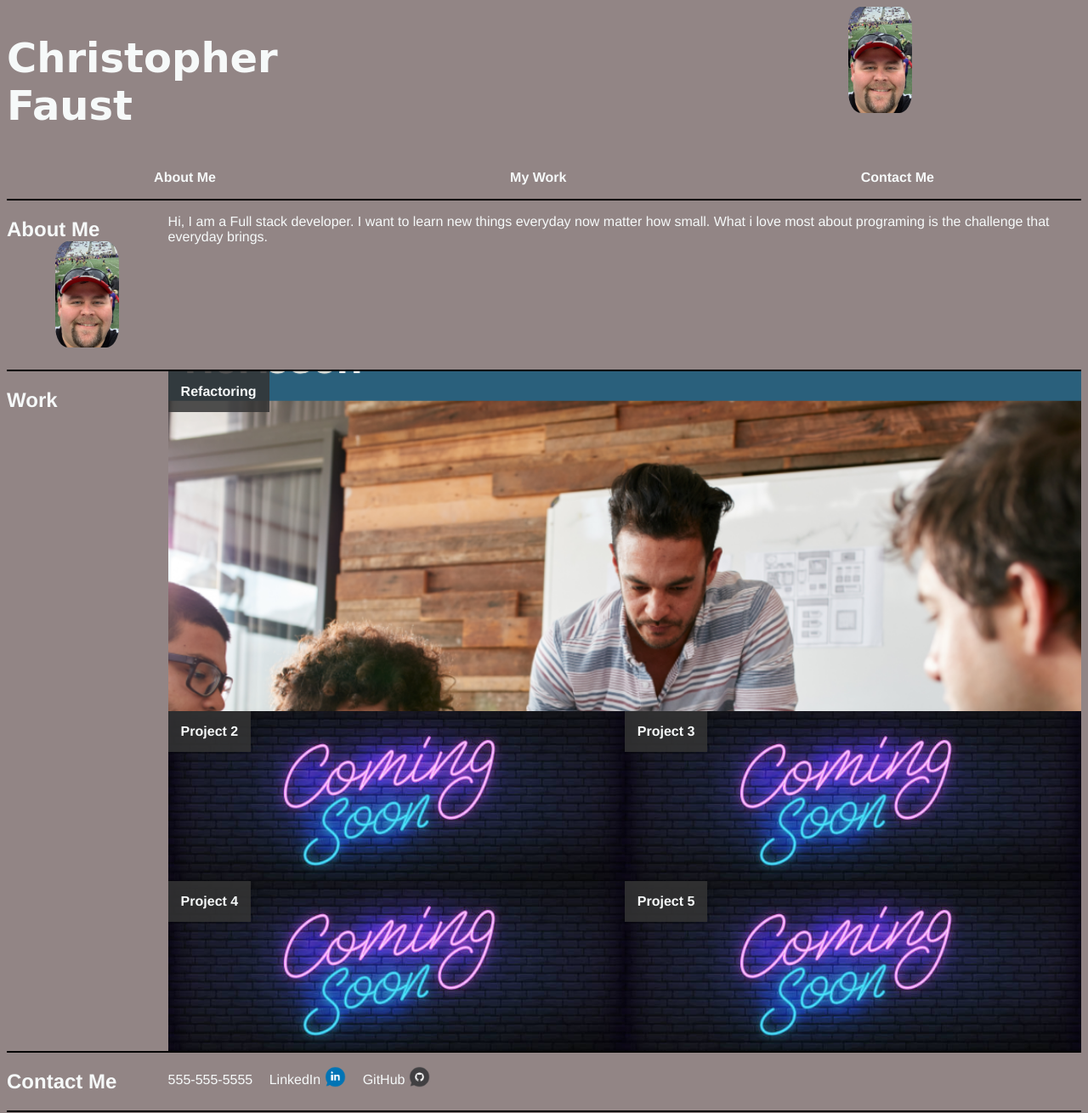
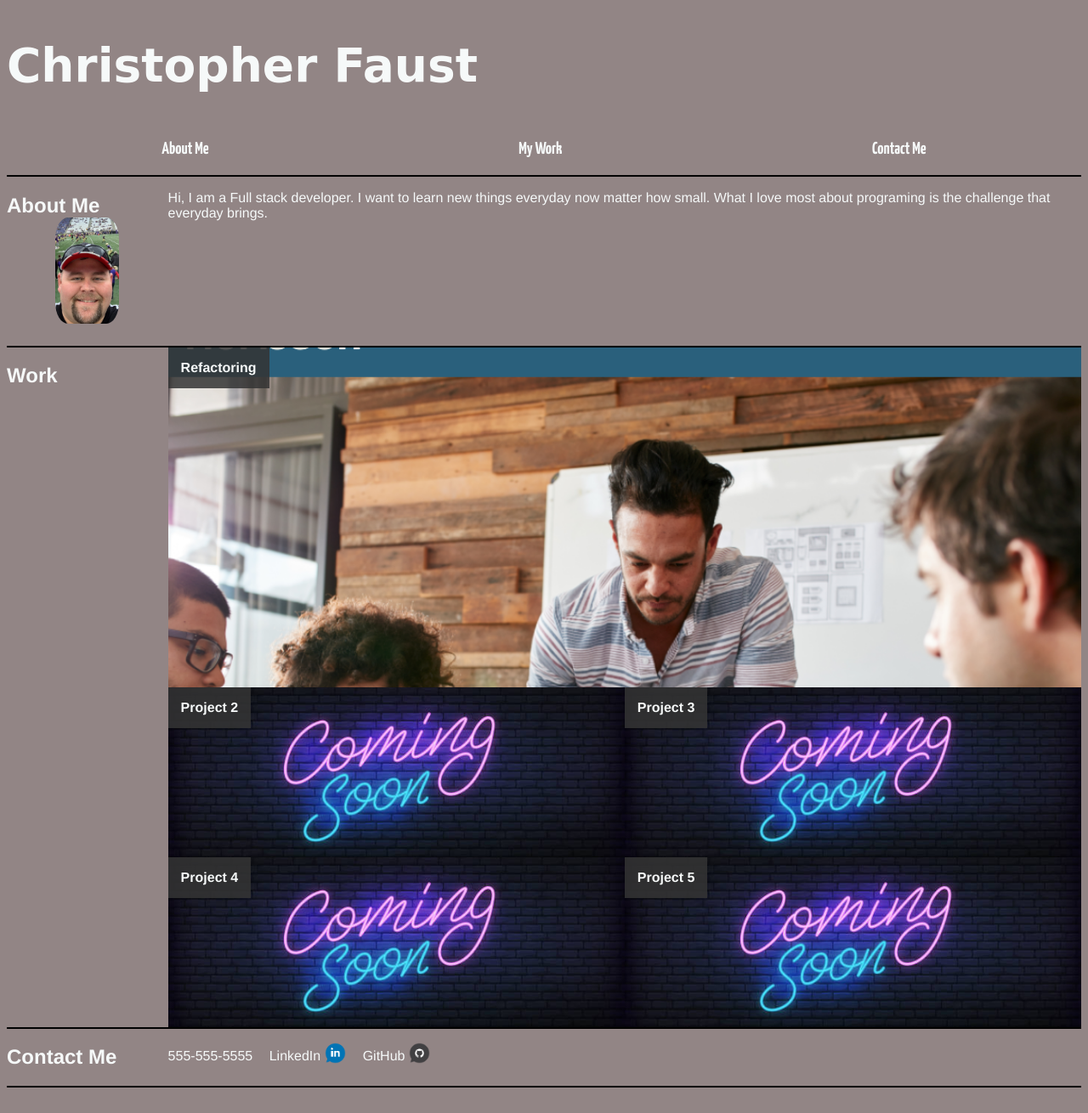
Before and after one commit to cefaust/my-portfolio, a plain HTML site: page index.html in a window 1280 px wide. Shown: the whole page at 85% size. After the commit the page ends 1288 px from the top, so only its background shows below. Drawn offline with Linux system fonts and the light colour scheme; a web font is replaced by a local one.

Commit message:
css styling changes

```diff
--- a/assets/css/style.css
+++ b/assets/css/style.css
@@ -1,5 +1,3 @@
-
-
 :root {
     --common-text-color: rgb(246, 249, 249);
 }
@@ -35,26 +33,19 @@ body {
 }
 
 header h1 {
-    flex:1 50%;
-    font-size: 48px;
-    font-family: 'Sqaure Peg', cursive;
+    flex: 1 100%;
+    font-size: 55px;
+    font-family: 'Square Peg', cursive;
 }
 
-.header-img {
-    flex: 25%;
-    text-align: center;
-}
 
-.header-img img {
-
-    width: 75px;
-
-    border-radius: 20%;
-}
 
 .header-nav {
-    flex: 1 50%;
+    flex: 1 75%;
     font-weight: bold;
+    font-family: 'Yanone Kaffeesatz', sans-serif;
+    font-size: 20px;
+
 }
 
 .header-nav ul {
@@ -92,12 +83,20 @@ main>section {
 
 
 .aboutme2 {
-    flex:1 85%;
+    flex: 1 85%;
 }
 
+.aboutme-img {
+    flex: 25%;
+    text-align: center;
+}
 
+.aboutme-img img {
 
+    width: 75px;
 
+    border-radius: 20%;
+}
 
 
 
@@ -123,6 +122,7 @@ main>section {
     color: var(--common-text-color);
     text-decoration: none;
 }
+
 .contactme-list img {
     width: 30px;
     vertical-align: bottom;
@@ -136,7 +136,9 @@ main>section {
 
 @media screen and (max-width: 567px) {
     header {
+        width: 100%;
         border-bottom: 2px solid black;
+        text-align: center;
     }
 
     h1 {
@@ -153,6 +155,7 @@ main>section {
 
     .aboutme1 h2 {
         text-align: center;
+
 
     }
 
@@ -177,7 +180,10 @@ main>section {
 .mywork-project-list .cards {
     display: flex;
     flex-wrap: wrap;
+
 }
+
+
 
 .mywork-project-list .card {
     background-image: url(../../assets/images/placeholder.jpeg);
@@ -187,12 +193,21 @@ main>section {
     min-width: 200px;
     min-height: 200px;
     position: relative;
+    transition: all 0.75s ease-in-out;
+
+}
+
+.mywork-project-list .card:hover {
+    /* filter: saturate(2.2); */
+        filter: hue-rotate(180deg);
+
 }
 
 .mywork-project-list .cards .card:first-child {
-    width:100%;
+    width: 100%;
     height: 400px;
 }
+
 .mywork-project-list .cards .card:not(:first-child) {
     flex: 1 50%;
 }
@@ -201,7 +216,7 @@ main>section {
     background-image: url(../../assets/images/projects/Code_Refactoring_proj.png);
 }
 
-.mywork-project-list .cards header{
+.mywork-project-list .cards header {
     color: var(--common-text-color);
     position: absolute;
     padding: 15px;
--- a/index.html
+++ b/index.html
@@ -1,24 +1,23 @@
 <!DOCTYPE html>
 <html lang="en">
-
   <head>
-    <meta charset="UTF-8">
-    <meta name="viewport" content="width=device-width, initial-scale=1.0">
-    <link rel="stylesheet" href="./assets/css/style.css">
-    <title>My Portfolio
-    </title>
-    <link rel="preconnect" href="https://fonts.googleapis.com">
-<link rel="preconnect" href="https://fonts.gstatic.com" crossorigin>
-<link href="https://fonts.googleapis.com/css2?family=Square+Peg&display=swap" rel="stylesheet">
+    <meta charset="UTF-8" />
+    <meta name="viewport" content="width=device-width, initial-scale=1.0" />
+    <title>My Portfolio</title>
+    <link rel="preconnect" href="https://fonts.googleapis.com" />
+    <link rel="preconnect" href="https://fonts.gstatic.com" crossorigin />
+    <link
+      href="https://fonts.googleapis.com/css2?family=Square+Peg&family=Yanone+Kaffeesatz:wght@700&display=swap"
+      rel="stylesheet"
+    />
+    <link rel="stylesheet" href="./assets/css/style.css" />
   </head>
 
   <body>
     <header class="header">
-        <h1 class="header-chlid1">Christopher <br> Faust
+      <h1 class="header-chlid1">
+        Christopher Faust
       </h1>
-        <div class="header-img">
-            <img src="./assets/images/Chris.jpeg" alt="Me">
-        </div>
       <nav class="header-nav">
         <ul>
           <li>
@@ -31,8 +30,6 @@
             <a href="#Contact-Me">Contact Me</a>
           </li>
         </ul>
-
-
       </nav>
     </header>
 
@@ -41,36 +38,36 @@
         <aside class="category">
           <h2>
             About Me
-                <div class="header-img">
-                    <img src="./assets/images/Chris.jpeg" alt="Me">
+            <div class="aboutme-img">
+              <img src="./assets/images/Chris.jpeg" alt="Me" />
             </div>
           </h2>
-
         </aside>
         <section class="aboutme2">
-                <p>Hi, I am a Full stack developer. I want to learn new things everyday now matter how small. What i
-                    love most about programing is the challenge that everyday
-                    brings.
+          <p>
+            Hi, I am a Full stack developer. I want to learn new things everyday
+            now matter how small. What I love most about programing is the
+            challenge that everyday brings.
           </p>
         </section>
-
-
       </section>
 
-        <section>
+      <section id="My-Work">
         <aside class="category">
-                <h2>
-                    Work
-                </h2>
+          <h2>Work</h2>
         </aside>
 
         <section class="mywork-project-list">
           <div class="cards">
-                    <a class="card" id="refactoring-project" href="https://cefaust.github.io/Homework-Wk1-Refactoring/">
+            <a
+              class="card"
+              id="refactoring-project"
+              href="https://cefaust.github.io/Homework-Wk1-Refactoring/"
+            >
               <header>Refactoring</header>
             </a>
 
-                    <a  class="card" href="#">
+            <a class="card" href="#">
               <header>Project 2</header>
             </a>
             <section class="card">
@@ -84,39 +81,28 @@
             </section>
           </div>
         </section>
-
       </section>
 
       <section id="Contact-Me" class="contactme-container">
         <aside class="category">
-
-                <h2>
-                    Contact Me
-                </h2>
+          <h2>Contact Me</h2>
         </aside>
         <section class="contactme-list">
           <ul>
+            <li>555-555-5555</li>
             <li>
-                        555-555-5555
+              <a href="https://www.linkedin.com/in/christopher-faust-348b89233"
+                >LinkedIn<img src="./assets/images/linkedin.png"
+              /></a>
             </li>
             <li>
-                        <a href="https://www.linkedin.com/in/christopher-faust-348b89233">LinkedIn<img src="./assets/images/linkedin.png"></a>
-                    </li>
-                    <li>
-                        <a href="https://github.com/">GitHub<img src="./assets/images/github.png" alt="Github">
+              <a href="https://github.com/"
+                >GitHub<img src="./assets/images/github.png" alt="Github" />
               </a>
             </li>
-
           </ul>
         </section>
-
-
-
       </section>
-
     </main>
-
   </body>
-
-
 </html>
```
Lines whose indentation alone changed are shown as unchanged.
